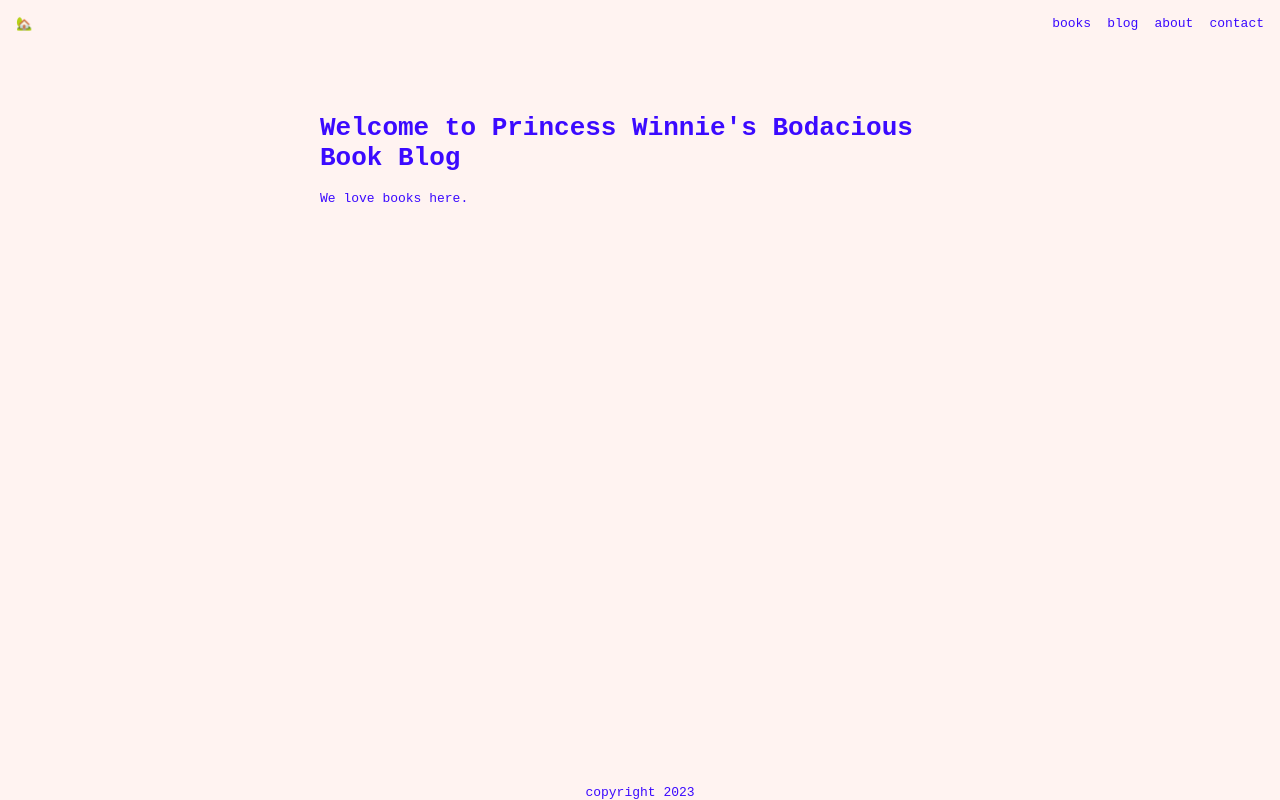
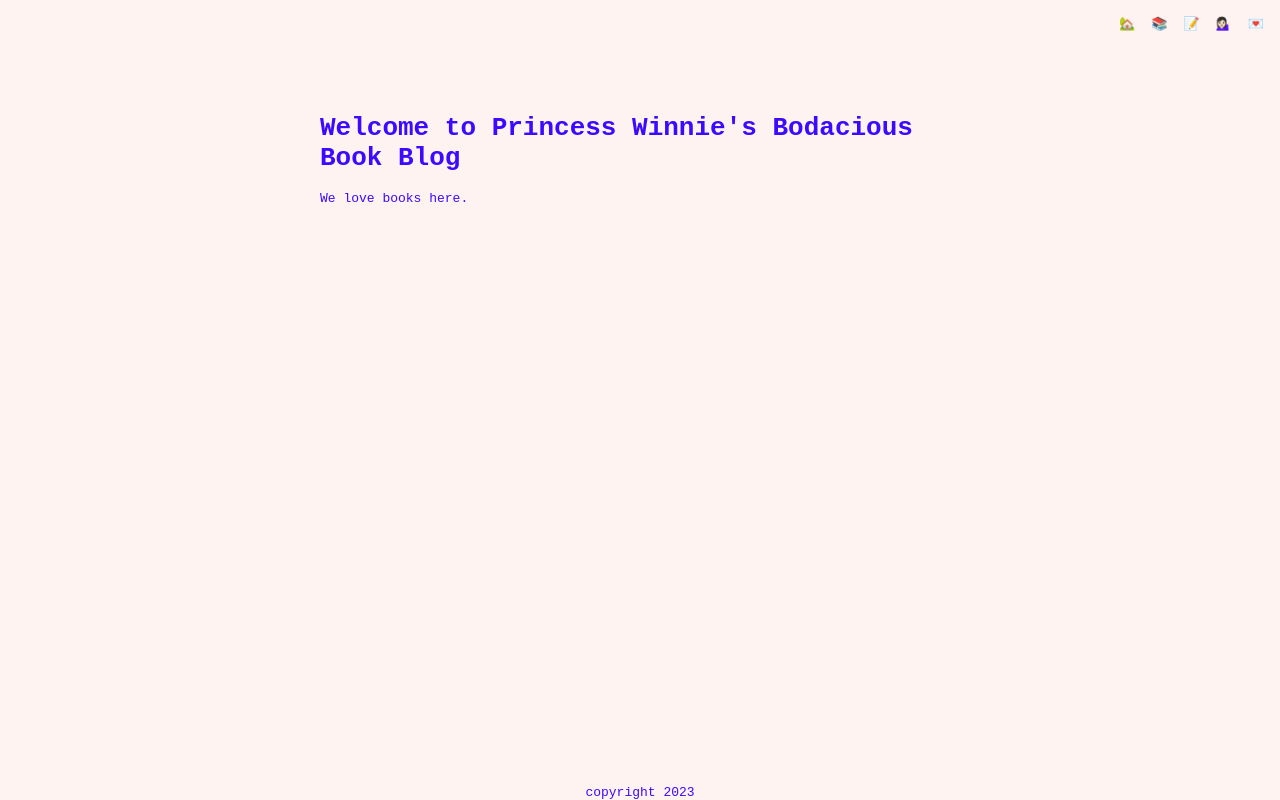
Before and after one commit to gwenwindflower/gwenwindflower.github.io, a SvelteKit app: page / in a window 1280 px wide. Built offline with nearby package versions, Linux system fonts and the light colour scheme.

Commit message:
Set global link styles using box-shadow

```diff
--- a/src/lib/components/Header.svelte
+++ b/src/lib/components/Header.svelte
@@ -1,18 +1,20 @@
 <header>
-	<a href="/">🏡</a>
 	<nav>
 		<ul>
 			<li>
-				<a href="/books">books</a>
+				<a href="/">🏡</a>
 			</li>
 			<li>
-				<a href="/blog">blog</a>
+				<a href="/books">📚</a>
 			</li>
 			<li>
-				<a href="/about">about</a>
+				<a href="/blog">📝</a>
 			</li>
 			<li>
-				<a href="/contact">contact</a>
+				<a href="/about">💁🏻‍♀️</a>
+			</li>
+			<li>
+				<a href="/contact">💌</a>
 			</li>
 		</ul>
 	</nav>
@@ -23,7 +25,7 @@
 		padding: 1rem;
 		display: flex;
 		flex-wrap: wrap;
-		justify-content: space-between;
+		justify-content: right;
 	}
 
 	ul {
@@ -36,5 +38,7 @@
 	a {
 		text-decoration: none;
 		color: inherit;
+		box-shadow: none;
+		text-shadow: none;
 	}
 </style>
--- a/src/routes/+layout.svelte
+++ b/src/routes/+layout.svelte
@@ -11,3 +11,12 @@
 </main>
 
 <Footer />
+
+<style global>
+	a {
+		text-decoration: none;
+		text-shadow: 1px 1px 0 lavenderblush, -1px 1px 0 lavenderblush, 2px 0 0 lavenderblush,
+			-2px 0 0 lavenderblush;
+		box-shadow: inset 0 -1px 0 0 lavenderblush, inset 0 -0.25rem 0 0 lavender;
+	}
+</style>
```
Also changed, not shown: src/routes/books/+page.svelte (+20 -3 lines), src/routes/books/authors/atwood-margaret.md (+0 -1 lines), src/routes/books/authors/shelley-mary.md (added, +5 -0 lines), src/routes/books/authors/wallace-david-foster.md (added, +4 -0 lines), src/routes/books/frankenstein.md (added, +7 -0 lines), src/routes/books/girl-with-curious-hair.md (added, +7 -0 lines).
